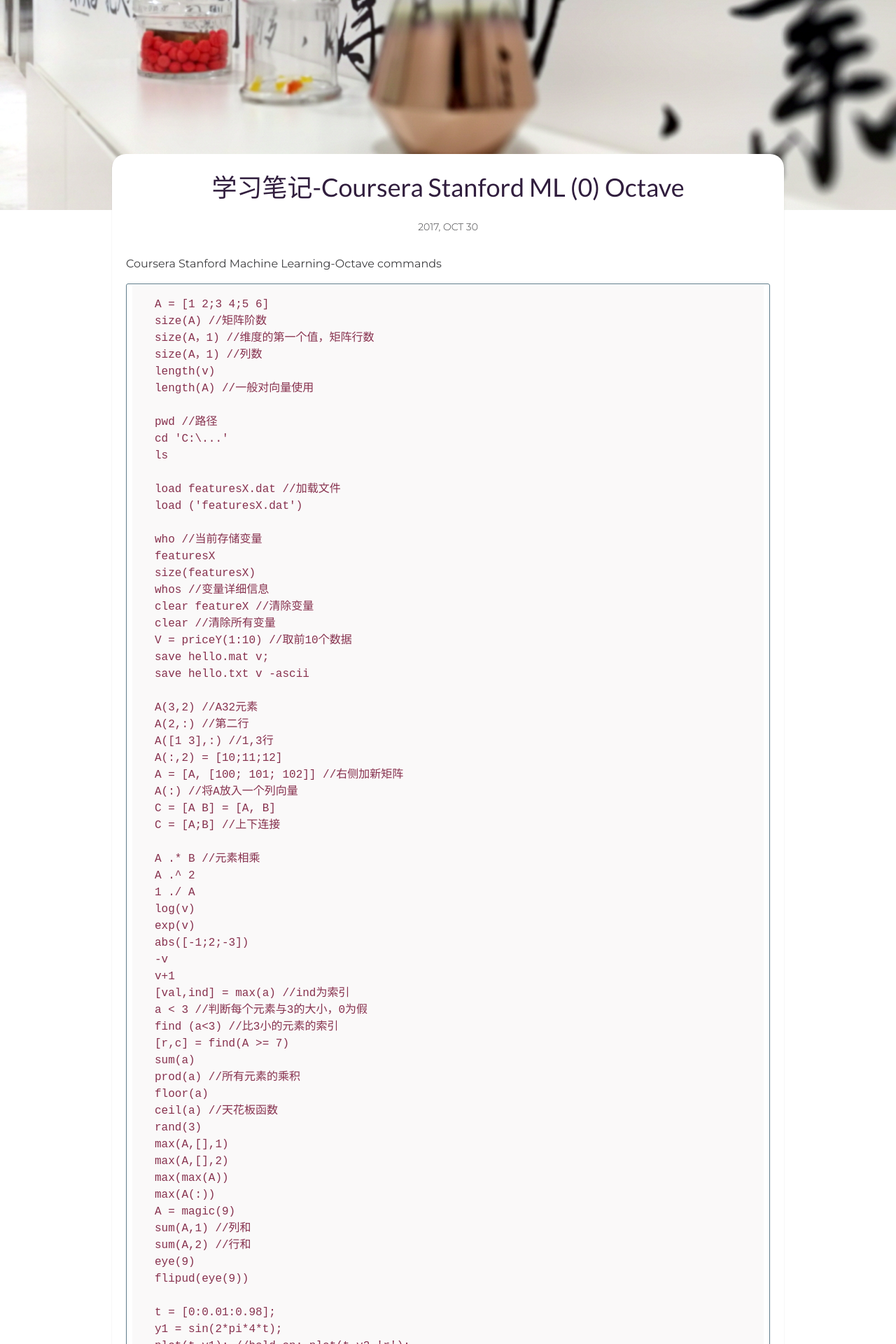
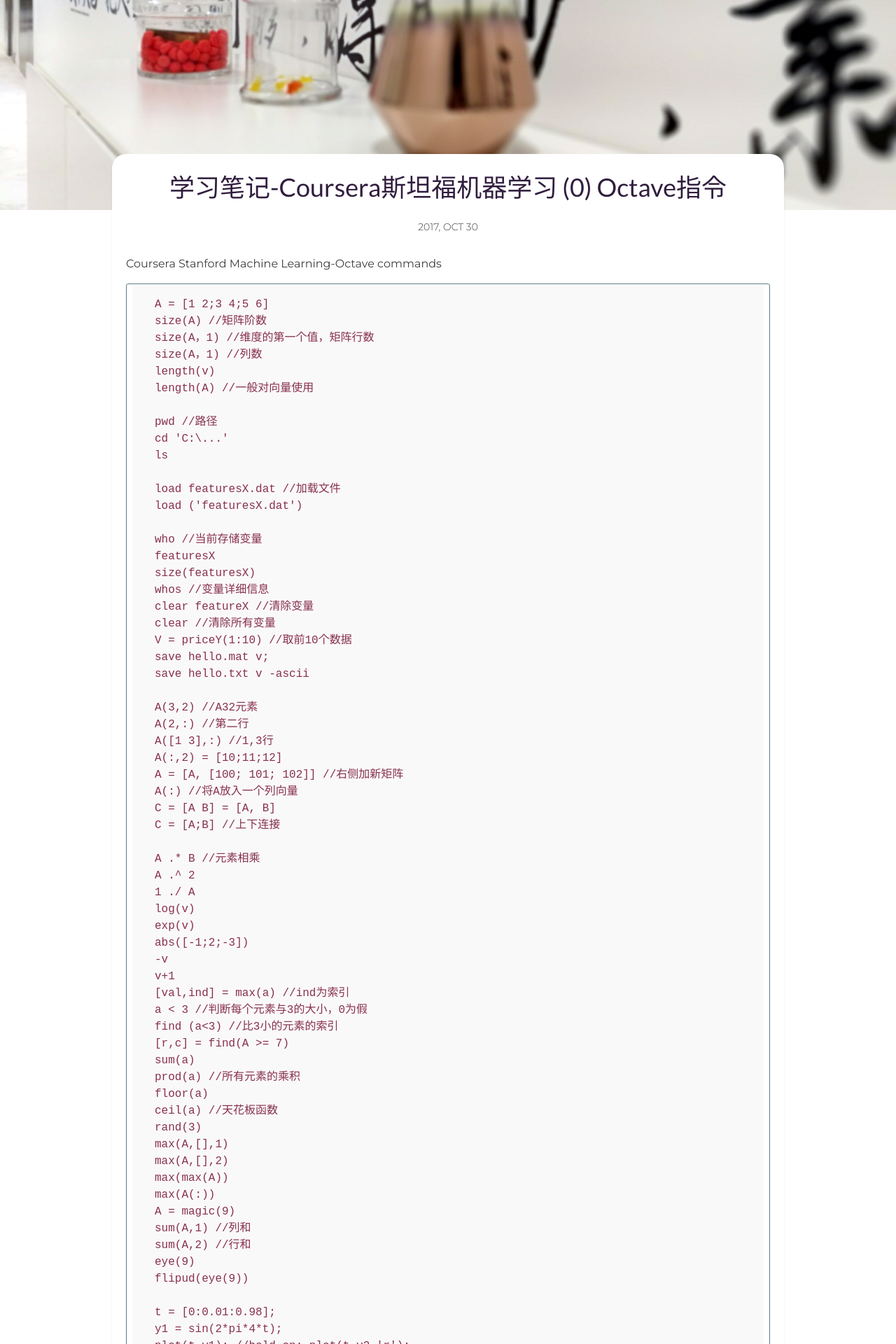
Before and after one commit to songchangyi/songchangyi.github.io, a Jekyll site: the page built from _posts/2017-10-30-OctaveML.md, in a window 1280 px wide. Shown: the part 303-2223 px from the top of the page at 70% size. Built offline with Jekyll 4.4.1, drawn with Linux system fonts in a browser that asks for light colours; some of the changed text lies outside the part shown.

Commit message:
Update 2017-10-30-OctaveML.md

```diff
--- a/_posts/2017-10-30-OctaveML.md
+++ b/_posts/2017-10-30-OctaveML.md
@@ -1,6 +1,6 @@
 ---
 layout: post
-title: 学习笔记-Coursera Stanford ML (0) Octave
+title: 学习笔记-Coursera斯坦福机器学习 (0) Octave指令
 date: 2017-10-30
 img: post-0.jpg # Add image post (optional)
 tags: [Blog, Coursera]
```
